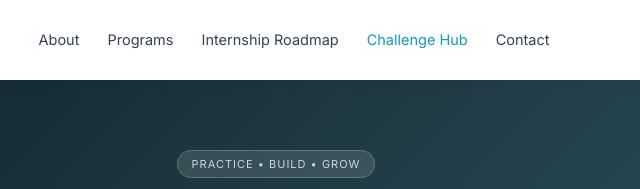
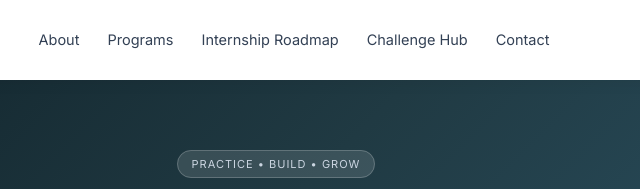
Before and after one commit to Prospect-Israel/techbridge-task-1, a plain HTML site: page challenges.html in a window 1280 px wide. Shown: the top 189 px of the page, 364-1004 px from the left. Drawn offline with Linux system fonts and the light colour scheme.

```diff
--- a/challenges.html
+++ b/challenges.html
@@ -65,7 +65,7 @@
 <li><a href="index.html#about">About</a></li>
 <li><a href="programs.html">Programs</a></li>
 <li><a href="roadmap.html">Internship Roadmap</a></li>
-<li><a href="challenges.html" style="color:#0a9cc7;">Challenge Hub</a></li>
+<li><a href="challenges.html">Challenge Hub</a></li>
 <li><a href="index.html#contact">Contact</a></li>
 </ul>
 <a href="https://forms.gle/8EbdSy5ttGfLZfjv5" target="_blank" class="btn btn-primary">Apply Now</a>
```
